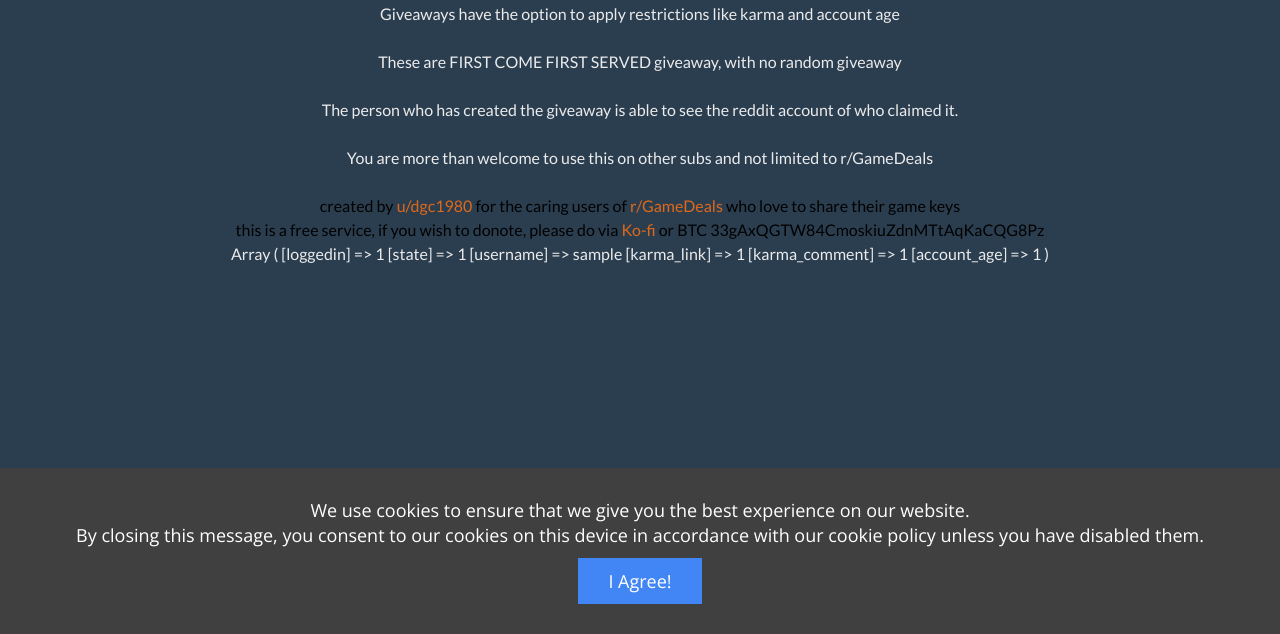
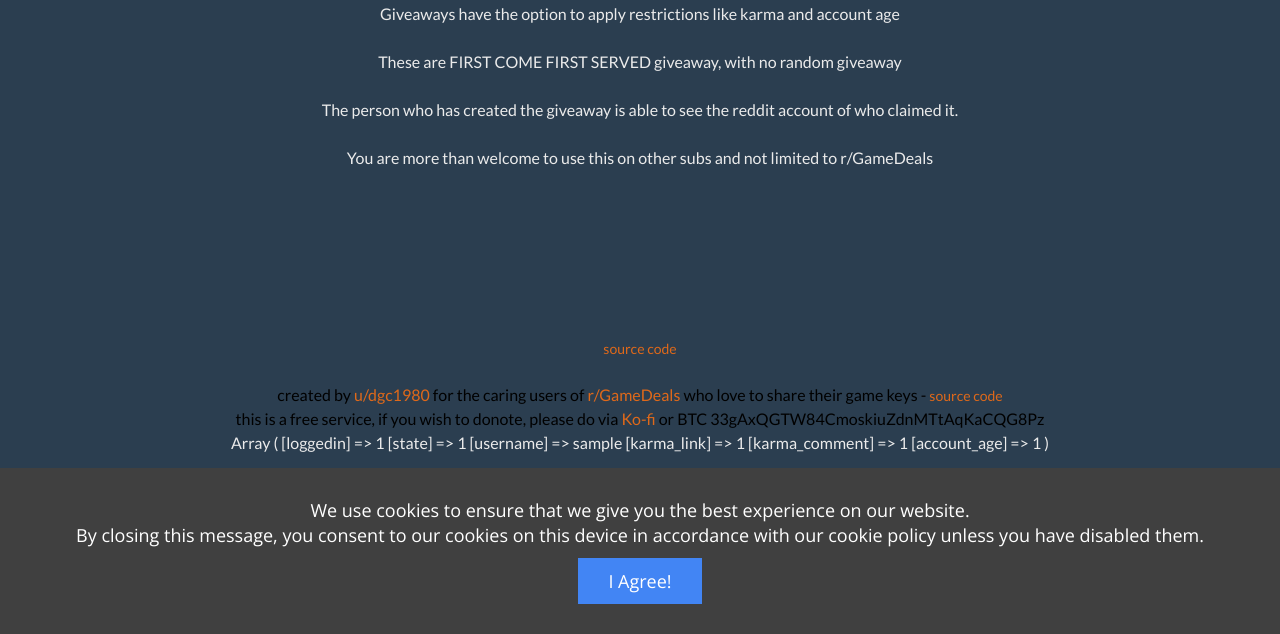
Before and after one commit to dgc1980/keyshare.link, a PHP site: page /?a=1 in a window 1280 px wide. Shown: the part 166-800 px from the top of the page. Run offline with PHP 8.4, Linux system fonts and the light colour scheme; the visitor is signed in with stand-in values (Sample User, id 1); some libraries are stand-ins or nearby versions.

Commit message:
Update index.php

```diff
--- a/index.php
+++ b/index.php
@@ -281,6 +281,8 @@
 These are FIRST COME FIRST SERVED giveaway, with no random giveaway<br><br>
 The person who has created the giveaway is able to see the reddit account of who claimed it.<br><br>
 You are more than welcome to use this on other subs and not limited to r/GameDeals<br><br>
+<br><br><br><br><br><br>
+<small><a href='https://github.com/dgc1980/keyshare.link'>source code</a></small><br><br>
 <?php
 }
 if ( $path[0] == "profile" ) {
@@ -369,7 +371,7 @@
 </div>
 
 
-<div id="footer" style="color: black;">created by <a href="https://reddit.com/u/dgc1980" target="_blank">u/dgc1980</a> for the caring users of <a href="https://reddit.com/r/GameDeals" target="_blank">r/GameDeals</a> who love to share their game keys<br>
+<div id="footer" style="color: black;">created by <a href="https://reddit.com/u/dgc1980" target="_blank">u/dgc1980</a> for the caring users of <a href="https://reddit.com/r/GameDeals" target="_blank">r/GameDeals</a> who love to share their game keys - <small><a href='https://github.com/dgc1980/keyshare.link'>source code</a></small><br>
 this is a free service, if you wish to donote, please do via <a href="https://ko-fi.com/dgc1980">Ko-fi</a> or BTC 33gAxQGTW84CmoskiuZdnMTtAqKaCQG8Pz
 </div>
 
```
